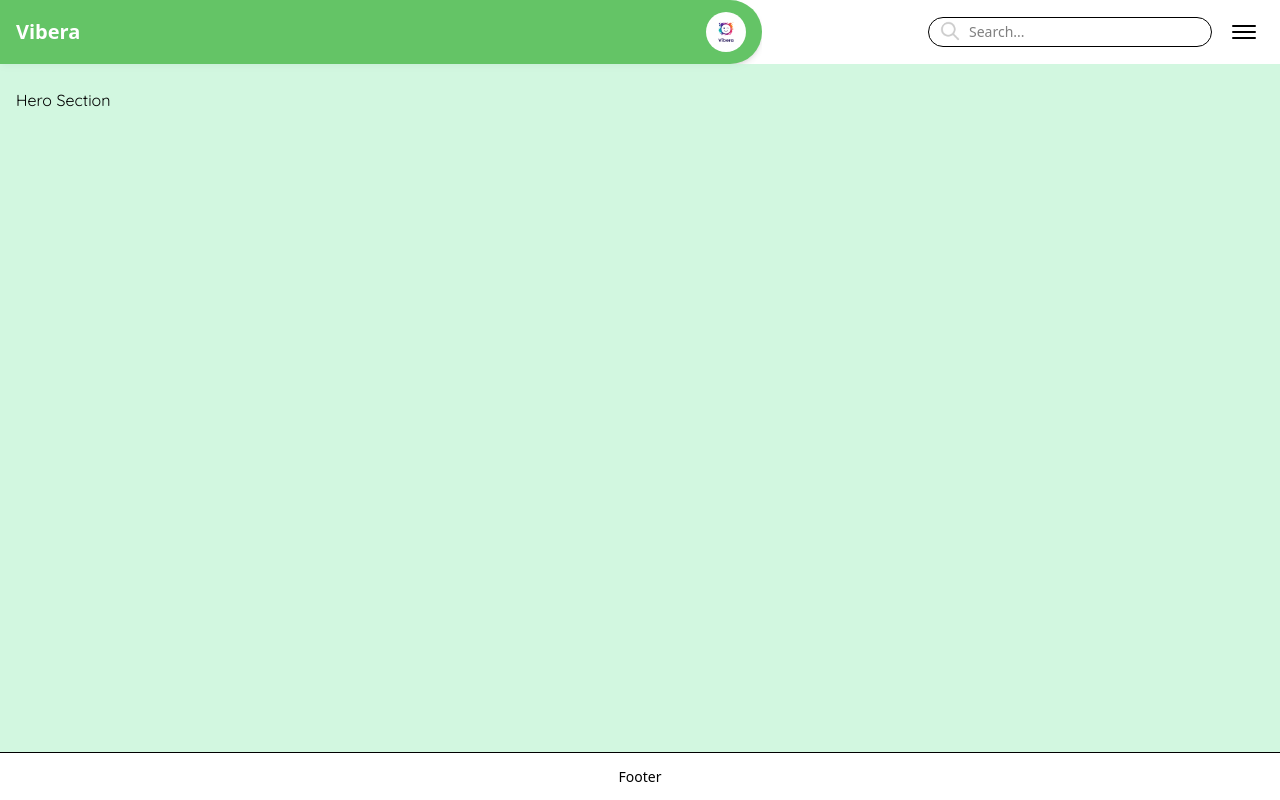
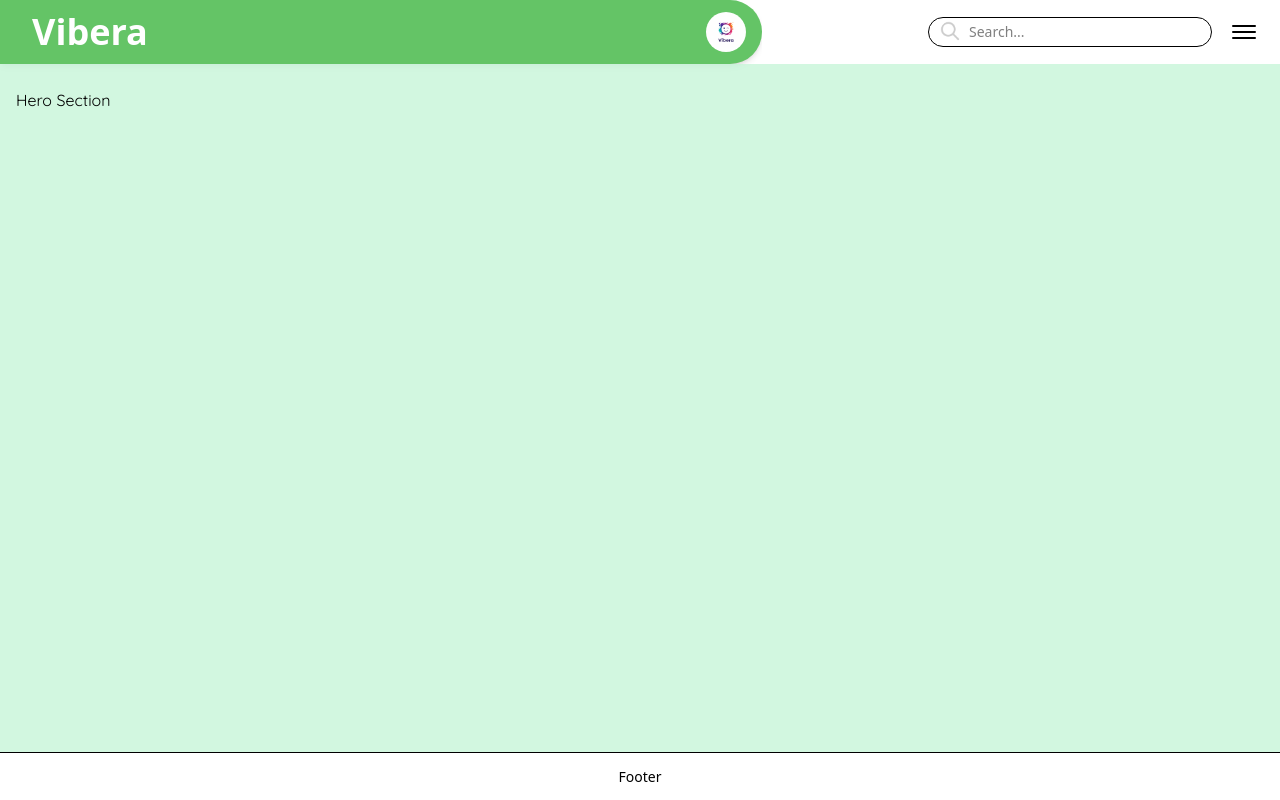
Before and after one commit to TahirAlauddin/Vibera, a Next.js app in the folder frontend/: page / in a window 1280 px wide. Built offline with nearby package versions, Linux system fonts and the light colour scheme.

Commit message:
style: Enhance brand title style

```diff
--- a/frontend/src/components/Navbar.tsx
+++ b/frontend/src/components/Navbar.tsx
@@ -13,7 +13,7 @@ export default function Navbar() {
       <div className="flex shrink-0 justify-between items-center color-primary shadow-md px-4 py-2 rounded-r-[2.5rem] flex-3 min-w-0">
         {/* Title */}
         <div className="flex items-center gap-2">
-          <h1 className="font-secondary font-bold text-xl text-white ">
+          <h1 className="font-secondary font-bold text-4xl ml-4 text-white ">
             Vibera
           </h1>
         </div>
```
